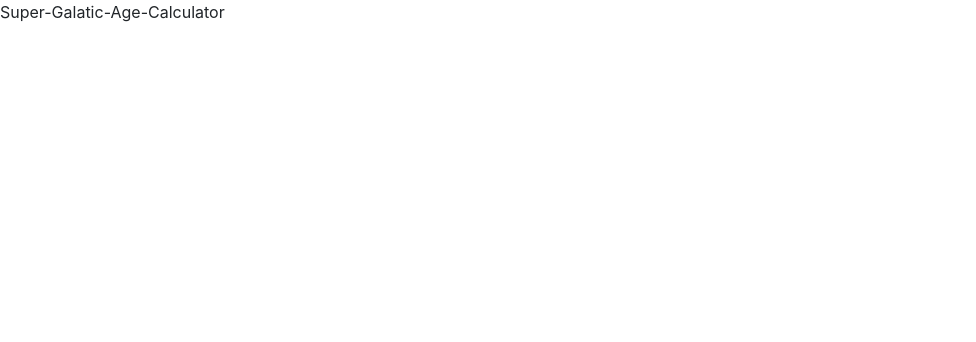
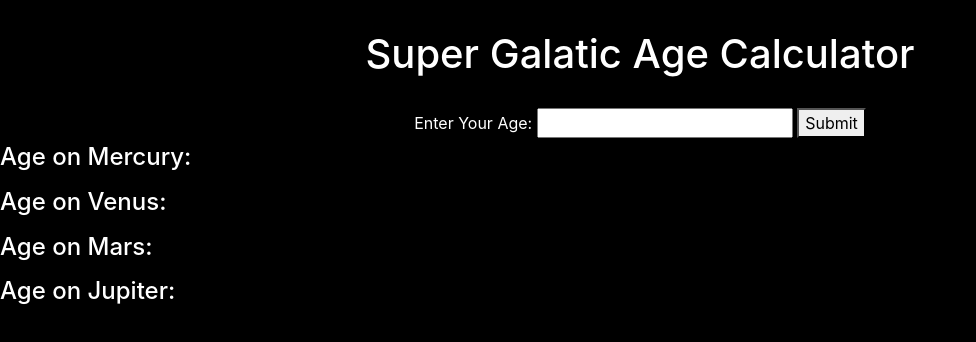
Before and after one commit to Connor85/Super-Galactic-Age-Calculator, a website built with webpack: page src/index.html in a window 1280 px wide. Shown: the whole page, without its empty margins (0-976 px from the left). Built offline with nearby package versions, Linux system fonts and the light colour scheme.

Commit message:
finish basic specs and start adding interface.

```diff
--- a/src/index.html
+++ b/src/index.html
@@ -1,10 +1,28 @@
 <!DOCTYPE html>
 <html>
-  <head>
-    <script type="text/javascript" src="bundle.js"></script>
-    <title>Super-Galatic-Age-Calculator</title>
-  </head>
-  <body>
-    <p>Super-Galatic-Age-Calculator</p>
-  </body>
+
+<head>
+  <script type="text/javascript" src="bundle.js"></script>
+  <title>Age Calculator</title>
+</head>
+
+<body>
+  <h1>Super Galatic Age Calculator</h1>
+  <form id="formDate">
+    <label for="age">Enter Your Age:</label>
+    <input id="age" type="number" name="age">
+    <button type="submit">Submit</button>
+  </form>
+
+
+  <h4>Age on Mercury: <p id="mercuryAge"></p>
+  </h4>
+  <h4>Age on Venus: <p id="venusAge"></p>
+  </h4>
+  <h4>Age on Mars: <p id="marsAge"></p>
+  </h4>
+  <h4>Age on Jupiter: <p id="jupiterAge"></p>
+  </h4>
+</body>
+
 </html>
--- a/src/main.js
+++ b/src/main.js
@@ -1,8 +1,20 @@
-import $ from 'jquery';
-import 'bootstrap';
-import 'bootstrap/dist/css/bootstrap.min.css';
-import './styles.css';
+import { SuperGalacticAgeCalculator } from "./SuperGalacticAgeCalculator.js";
+import $ from "jquery";
+import "bootstrap";
+import "bootstrap/dist/css/bootstrap.min.css";
+import "./styles.css";
 
 $(document).ready(function() {
+  $("#formDate").submit(function(event) {
+    event.preventDefault();
+    let birthday = $("#birthday").val();
+    let age = $("#age").val();
 
+    let calc = new SuperGalacticAgeCalculator(birthday, age);
+
+    $("#mercuryAge").text(calc.ageOnMercury());
+    $("#venusAge").text(calc.ageOnVenus());
+    $("#marsAge").text(calc.ageOnMars());
+    $("#jupiterAge").text(calc.ageOnJupiter());
+  });
 });
--- a/src/styles.css
+++ b/src/styles.css
@@ -0,0 +1,14 @@
+body {
+    background-color: black;
+    color: white;
+}
+
+h1 {
+    text-align: center;
+    margin-top: 30px;
+    margin-bottom: 30px;
+}
+
+#formDate {
+    text-align: center;
+}
```
